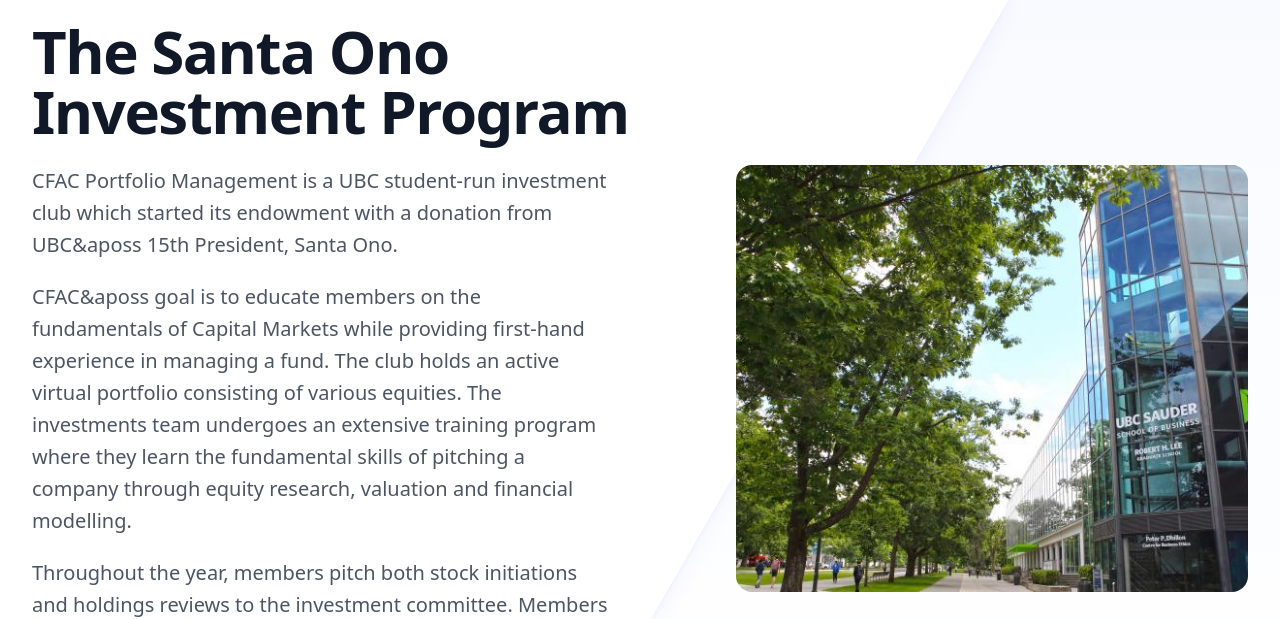
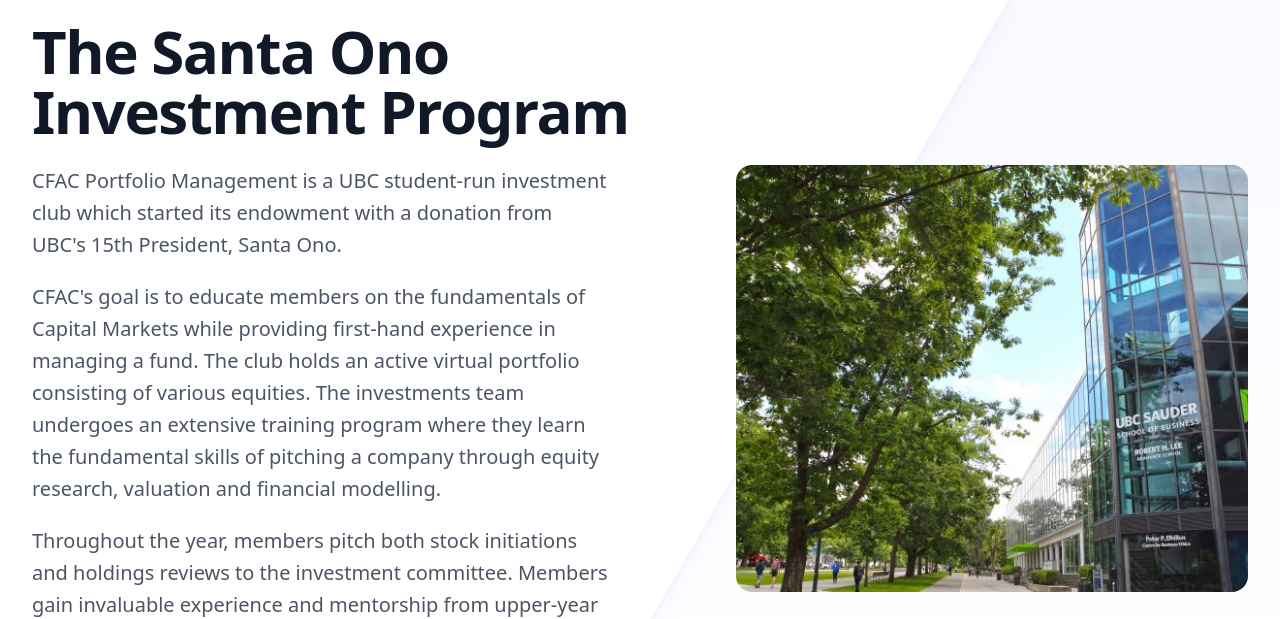
Before and after one commit to carsonlecky/cfac-site, a Next.js app: page / in a window 1280 px wide. Shown: the part 1278-1897 px from the top of the page. Built offline with nearby package versions, Linux system fonts and the light colour scheme.

Commit message:
fixed apostrophies

```diff
--- a/components/AboutHeader.tsx
+++ b/components/AboutHeader.tsx
@@ -14,10 +14,10 @@ export default function AboutHeader() {
                     </h1>
                     <div className="mt-6 max-w-xl lg:mt-0 xl:col-end-1 xl:row-start-1">
                         <p className="text-xl leading-8 text-gray-600">
-                            CFAC Portfolio Management is a UBC student-run investment club which started its endowment with a donation from UBC&aposs 15th President, Santa Ono.
+                            CFAC Portfolio Management is a UBC student-run investment club which started its endowment with a donation from UBC&apos;s 15th President, Santa Ono.
                         </p>
                         <p className="text-xl mt-5 leading-8 text-gray-600">
-                            CFAC&aposs goal is to educate members on the fundamentals of Capital Markets while providing first-hand experience in managing a fund. The club holds an active virtual portfolio consisting of various equities. The investments team undergoes an extensive training program where they learn the fundamental skills of pitching a company through equity research, valuation and financial modelling.
+                            CFAC&apos;s goal is to educate members on the fundamentals of Capital Markets while providing first-hand experience in managing a fund. The club holds an active virtual portfolio consisting of various equities. The investments team undergoes an extensive training program where they learn the fundamental skills of pitching a company through equity research, valuation and financial modelling.
                         </p>
                         <p className="text-xl mt-5 leading-8 text-gray-600">
                             Throughout the year, members pitch both stock initiations and holdings reviews to the investment committee. Members gain invaluable experience and mentorship from upper-year students and industry professionals that provide them with the essential skills, network, and preparation to break into the world of finance.
```
